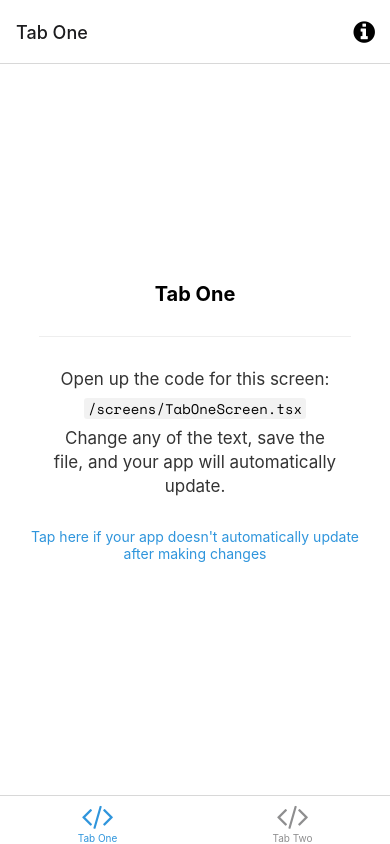
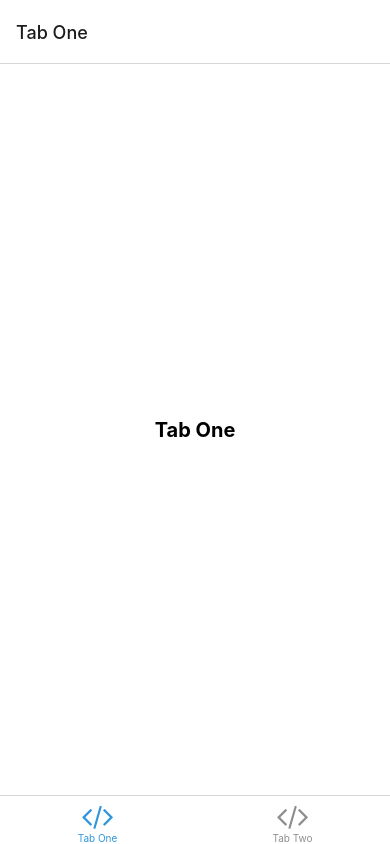
Before and after one commit to bryanat/fullstack-playlist, a React Native app in the folder FS-REACT/: screen /TabOne in a window 390 px wide. Built offline with nearby package versions, Linux system fonts and the light colour scheme; what expo-linking would draw is missing.

Commit message:
Remove modal and unnecessary boilerplate from fs-react

```diff
--- a/FS-REACT/components/EditScreenInfo.tsx
+++ /dev/null
@@ -1,79 +0,0 @@
-import * as WebBrowser from 'expo-web-browser';
-import { StyleSheet, TouchableOpacity } from 'react-native';
-
-import Colors from '../constants/Colors';
-import { MonoText } from './StyledText';
-import { Text, View } from './Themed';
-
-export default function EditScreenInfo({ path }: { path: string }) {
-  return (
-    <View>
-      <View style={styles.getStartedContainer}>
-        <Text
-          style={styles.getStartedText}
-          lightColor="rgba(0,0,0,0.8)"
-          darkColor="rgba(255,255,255,0.8)">
-          Open up the code for this screen:
-        </Text>
-
-        <View
-          style={[styles.codeHighlightContainer, styles.homeScreenFilename]}
-          darkColor="rgba(255,255,255,0.05)"
-          lightColor="rgba(0,0,0,0.05)">
-          <MonoText>{path}</MonoText>
-        </View>
-
-        <Text
-          style={styles.getStartedText}
-          lightColor="rgba(0,0,0,0.8)"
-          darkColor="rgba(255,255,255,0.8)">
-          Change any of the text, save the file, and your app will automatically update.
-        </Text>
-      </View>
-
-      <View style={styles.helpContainer}>
-        <TouchableOpacity onPress={handleHelpPress} style={styles.helpLink}>
-          <Text style={styles.helpLinkText} lightColor={Colors.light.tint}>
-            Tap here if your app doesn't automatically update after making changes
-          </Text>
-        </TouchableOpacity>
-      </View>
-    </View>
-  );
-}
-
-function handleHelpPress() {
-  WebBrowser.openBrowserAsync(
-    'https://docs.expo.io/get-started/create-a-new-app/#opening-the-app-on-your-phonetablet'
-  );
-}
-
-const styles = StyleSheet.create({
-  getStartedContainer: {
-    alignItems: 'center',
-    marginHorizontal: 50,
-  },
-  homeScreenFilename: {
-    marginVertical: 7,
-  },
-  codeHighlightContainer: {
-    borderRadius: 3,
-    paddingHorizontal: 4,
-  },
-  getStartedText: {
-    fontSize: 17,
-    lineHeight: 24,
-    textAlign: 'center',
-  },
-  helpContainer: {
-    marginTop: 15,
-    marginHorizontal: 20,
-    alignItems: 'center',
-  },
-  helpLink: {
-    paddingVertical: 15,
-  },
-  helpLinkText: {
-    textAlign: 'center',
-  },
-});
--- a/FS-REACT/navigation/LinkingConfiguration.ts
+++ b/FS-REACT/navigation/LinkingConfiguration.ts
@@ -27,7 +27,6 @@
           },
         },
       },
-      Modal: 'modal',
       NotFound: '*',
     },
   },
--- a/FS-REACT/navigation/index.tsx
+++ b/FS-REACT/navigation/index.tsx
@@ -12,7 +12,6 @@
 
 import Colors from '../constants/Colors';
 import useColorScheme from '../hooks/useColorScheme';
-import ModalScreen from '../screens/ModalScreen';
 import NotFoundScreen from '../screens/NotFoundScreen';
 import TabOneScreen from '../screens/TabOneScreen';
 import TabTwoScreen from '../screens/TabTwoScreen';
@@ -29,10 +28,6 @@
   );
 }
 
-/**
- * A root stack navigator is often used for displaying modals on top of all other content.
- * https://reactnavigation.org/docs/modal
- */
 const Stack = createNativeStackNavigator<RootStackParamList>();
 
 function RootNavigator() {
@@ -40,9 +35,6 @@
     <Stack.Navigator>
       <Stack.Screen name="Root" component={BottomTabNavigator} options={{ headerShown: false }} />
       <Stack.Screen name="NotFound" component={NotFoundScreen} options={{ title: 'Oops!' }} />
-      <Stack.Group screenOptions={{ presentation: 'modal' }}>
-        <Stack.Screen name="Modal" component={ModalScreen} />
-      </Stack.Group>
     </Stack.Navigator>
   );
 }
@@ -68,20 +60,6 @@
         options={({ navigation }: RootTabScreenProps<'TabOne'>) => ({
           title: 'Tab One',
           tabBarIcon: ({ color }) => <TabBarIcon name="code" color={color} />,
-          headerRight: () => (
-            <Pressable
-              onPress={() => navigation.navigate('Modal')}
-              style={({ pressed }) => ({
-                opacity: pressed ? 0.5 : 1,
-              })}>
-              <FontAwesome
-                name="info-circle"
-                size={25}
-                color={Colors[colorScheme].text}
-                style={{ marginRight: 15 }}
-              />
-            </Pressable>
-          ),
         })}
       />
       <BottomTab.Screen
--- a/FS-REACT/screens/ModalScreen.tsx
+++ /dev/null
@@ -1,35 +0,0 @@
-import { StatusBar } from 'expo-status-bar';
-import { Platform, StyleSheet } from 'react-native';
-
-import EditScreenInfo from '../components/EditScreenInfo';
-import { Text, View } from '../components/Themed';
-
-export default function ModalScreen() {
-  return (
-    <View style={styles.container}>
-      <Text style={styles.title}>Modal</Text>
-      <View style={styles.separator} lightColor="#eee" darkColor="rgba(255,255,255,0.1)" />
-      <EditScreenInfo path="/screens/ModalScreen.tsx" />
-
-      {/* Use a light status bar on iOS to account for the black space above the modal */}
-      <StatusBar style={Platform.OS === 'ios' ? 'light' : 'auto'} />
-    </View>
-  );
-}
-
-const styles = StyleSheet.create({
-  container: {
-    flex: 1,
-    alignItems: 'center',
-    justifyContent: 'center',
-  },
-  title: {
-    fontSize: 20,
-    fontWeight: 'bold',
-  },
-  separator: {
-    marginVertical: 30,
-    height: 1,
-    width: '80%',
-  },
-});
--- a/FS-REACT/screens/TabOneScreen.tsx
+++ b/FS-REACT/screens/TabOneScreen.tsx
@@ -1,6 +1,5 @@
 import { StyleSheet } from 'react-native';
 
-import EditScreenInfo from '../components/EditScreenInfo';
 import { Text, View } from '../components/Themed';
 import { RootTabScreenProps } from '../types';
 
@@ -8,8 +7,6 @@
   return (
     <View style={styles.container}>
       <Text style={styles.title}>Tab One</Text>
-      <View style={styles.separator} lightColor="#eee" darkColor="rgba(255,255,255,0.1)" />
-      <EditScreenInfo path="/screens/TabOneScreen.tsx" />
     </View>
   );
 }
--- a/FS-REACT/screens/TabTwoScreen.tsx
+++ b/FS-REACT/screens/TabTwoScreen.tsx
@@ -1,14 +1,11 @@
 import { StyleSheet } from 'react-native';
 
-import EditScreenInfo from '../components/EditScreenInfo';
 import { Text, View } from '../components/Themed';
 
 export default function TabTwoScreen() {
   return (
     <View style={styles.container}>
       <Text style={styles.title}>Tab Two</Text>
-      <View style={styles.separator} lightColor="#eee" darkColor="rgba(255,255,255,0.1)" />
-      <EditScreenInfo path="/screens/TabTwoScreen.tsx" />
     </View>
   );
 }
@@ -23,9 +20,4 @@
     fontSize: 20,
     fontWeight: 'bold',
   },
-  separator: {
-    marginVertical: 30,
-    height: 1,
-    width: '80%',
-  },
 });
--- a/FS-REACT/types.tsx
+++ b/FS-REACT/types.tsx
@@ -15,7 +15,6 @@
 
 export type RootStackParamList = {
   Root: NavigatorScreenParams<RootTabParamList> | undefined;
-  Modal: undefined;
   NotFound: undefined;
 };
 
```
